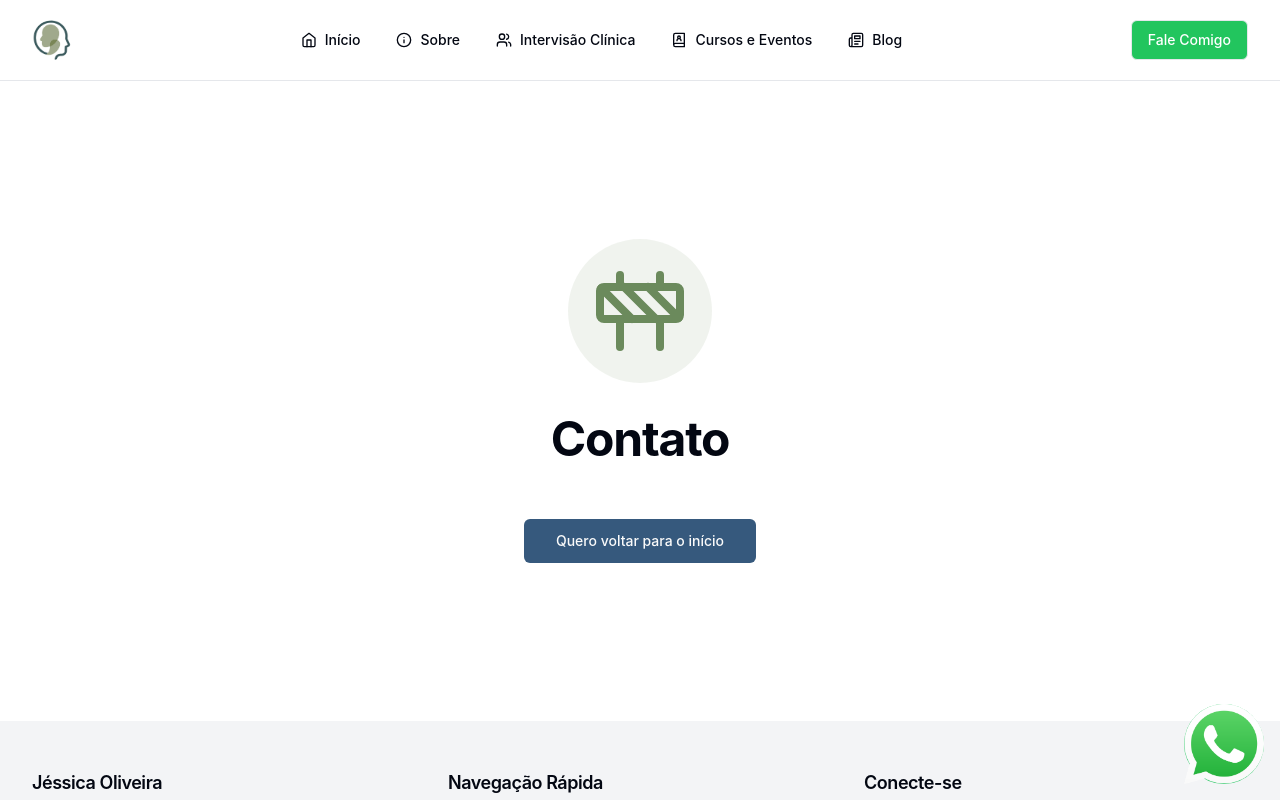
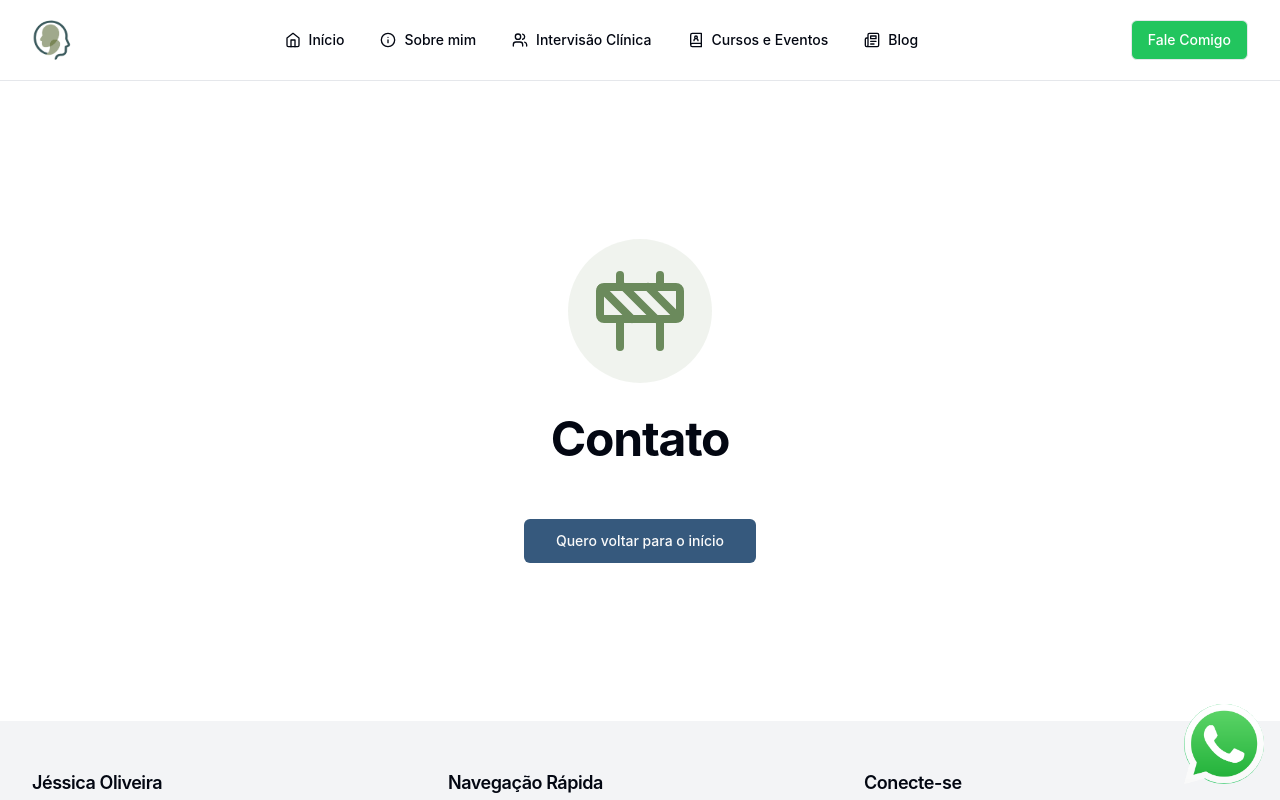
Before and after one commit to rebeccaaaaaaaaaaa/jessica-oliveira-psi, a React (Vite) app: page /contato in a window 1280 px wide. Shown: the top 800 px of the page. Built offline with nearby package versions, Linux system fonts and the light colour scheme.

Commit message:
refactor: add mim word in menu mobile

```diff
--- a/src/components/layout/Header.jsx
+++ b/src/components/layout/Header.jsx
@@ -14,7 +14,7 @@ import { cn } from '@/lib/utils';
 
 const navItems = [
   { name: 'Início', path: '/', icon: Home },
-  { name: 'Sobre', path: '/sobre', icon: Info },
+  { name: 'Sobre mim', path: '/sobre', icon: Info },
   { name: 'Intervisão Clínica', path: '/intervisao', icon: Users },
   { name: 'Cursos e Eventos', path: '/cursos-eventos', icon: BookUser },
   { name: 'Blog', path: '/blog', icon: Newspaper },
```
